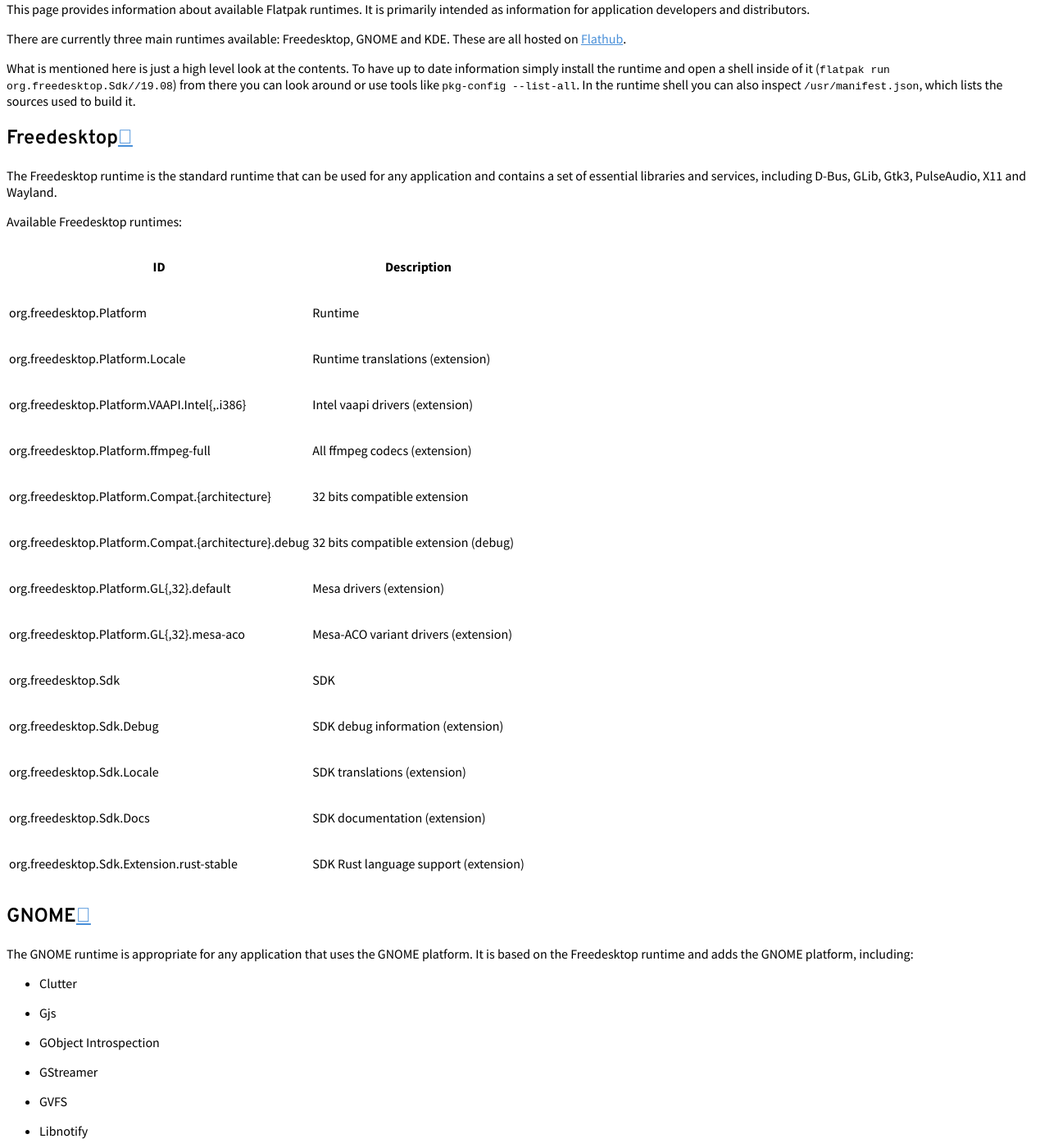
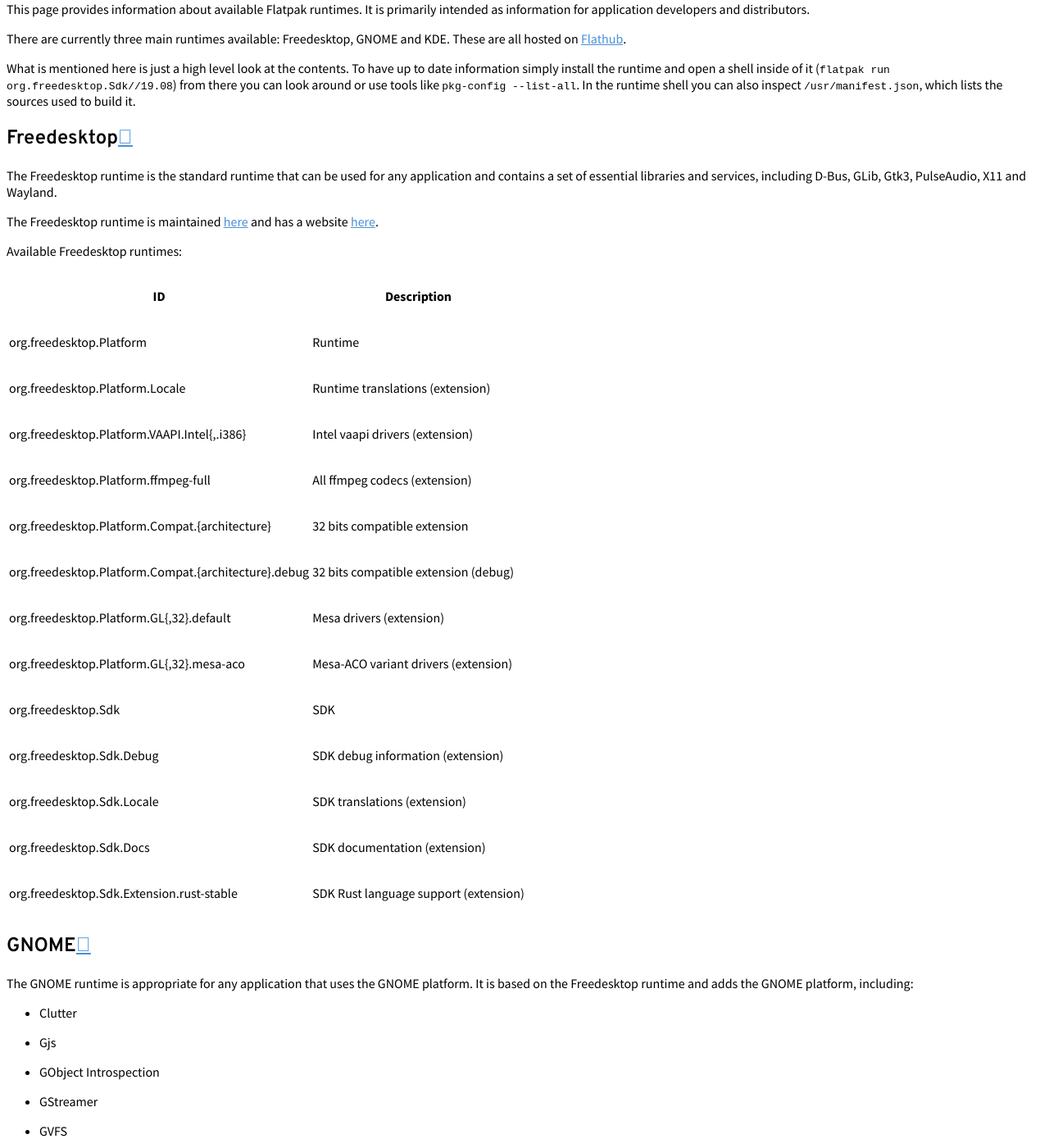
Before and after one commit to flatpak/flatpak-docs, a Sphinx documentation site: the page built from docs/available-runtimes.rst, in a window 1280 px wide and 1400 px high, scrolled down 660 px. Shown: the whole window at 82% size. Built offline with Sphinx 7.4.7 and the Read the Docs theme 2.0.0, drawn with Linux system fonts in a browser that asks for light colours; some of the changed text lies outside the part shown.

Commit message:
available-runtimes: Add links to repos
Fixes https://github.com/flatpak/flatpak-docs/issues/206

```diff
--- a/docs/available-runtimes.rst
+++ b/docs/available-runtimes.rst
@@ -19,6 +19,10 @@ Freedesktop
 The Freedesktop runtime is the standard runtime that can be used for any
 application and contains a set of essential libraries and services, including
 D-Bus, GLib, Gtk3, PulseAudio, X11 and Wayland.
+
+The Freedesktop runtime is maintained `here
+<https://gitlab.com/freedesktop-sdk/freedesktop-sdk/>`_ and has a website
+`here <https://freedesktop-sdk.io/>`_.
 
 Available Freedesktop runtimes:
 
@@ -59,6 +63,9 @@ including:
 * Vala
 * WebKitGTK
 
+The GNOME runtime is maintained `here
+<https://gitlab.gnome.org/GNOME/gnome-build-meta>`_.
+
 Available GNOME runtimes:
 
 =========================  =================================
@@ -79,6 +86,9 @@ The KDE runtime is also based on the Freedesktop runtime and adds Qt and KDE
 Frameworks. It is appropriate for any application that makes use of the KDE
 platform and most Qt-based applications.
 
+The KDE runtime is maintained `here
+<https://invent.kde.org/kde/flatpak-kde-runtime>`_.
+
 Available KDE runtimes:
 
 =======================  =================================
```
